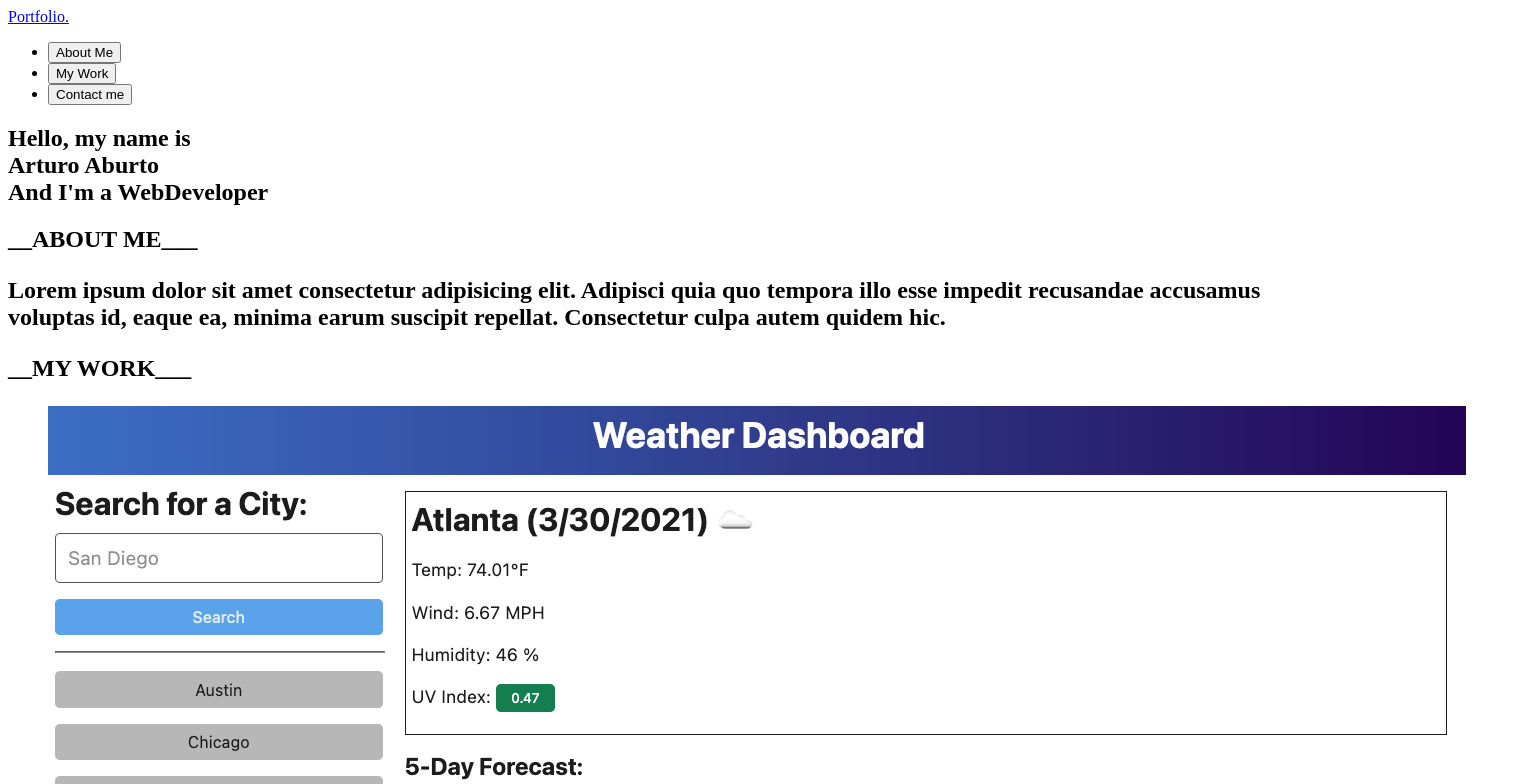
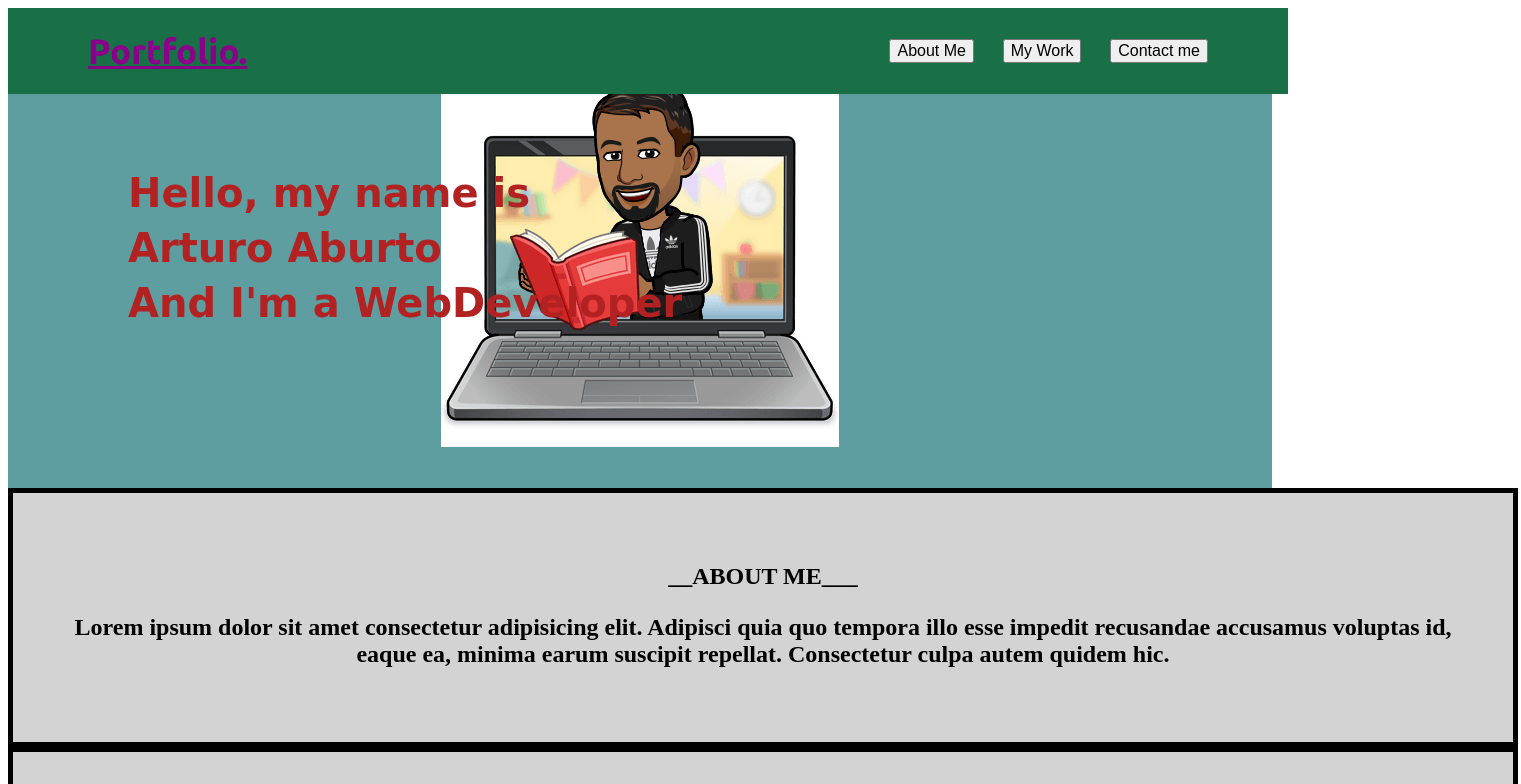
Before and after one commit to aburtoa/professional-portfolio, a plain HTML site: page index.html in a window 1280 px wide. Shown: the top 784 px of the page, 1521 px wide, since content can reach past the window. Drawn offline with nearby package versions, Linux system fonts and the light colour scheme.

Commit message:
updated css

```diff
--- a/index.html
+++ b/index.html
@@ -47,19 +47,19 @@
 <div class="MY WORK" id="MW">
     <div class="MW">
         <h2>__MY WORK___
-            <figure class="project1">
+            <figure class="project#1">
                 <a href="https://aburtoa.github.io/Weather--Dashboard/">
                     <img src="./06-server-side-apis-homework-demo.png" class="workimg" alt="Weather--Dashboard">
                 </a>
             </figure>
 
-            <figure class="project2">
+            <figure class="project#2">
                 <a href="https://arnoldlee60.github.io/Coding-Bookmarks//">
-                <img src="#" class="workimg2" alt="Coding-Bookmarks">
+                <img src="images/" class="workimg2" alt="Coding-Bookmarks">
             </a>
             </figure>
 
-            <figure class="project3">
+            <figure class="project#3">
                 <a href="https://aburtoa.github.io/Password_Generator/">
                 <img src="./03-javascript-homework-demo.png" class="workimg3" alt="Password_Generator">
             </a>
--- a/style.css
+++ b/style.css
@@ -1,45 +1,120 @@
-header {
-    padding: 20px 35px;
-    background-color: #19706c;
-    display:flex;
+@import url('https://fonts.googleapis.com/css2?family=Poppins:wght@400;500;700&family=Ubuntu:wght@400;500;700&display=swap');
+h1 {
+    margin: 0;
+    padding: 0;
+    box-sizing: border-box;
+    text-decoration: none;
+}
+
+.max-width{
+    max-width:  1300px;
+    padding: 0 80px;
+    margin: auto;
+}
+/* navbar styling */
+.navbar{
+    position: fixed;
+    width: 100%;
+    padding: 15px 0;
+    background-color: #197047;
+    font-family: "Ubuntu", sans-serif;
+}
+.navbar .max-width{
+    display: flex;
+    align-items: center;
     justify-content: space-between;
-    flex-wrap: wrap;
-     }
+}
+.navbar .logo a{
+    color: darkmagenta;
+    font-size: 35px;
+    font-weight: 600;
+}
+.navbar .menu li{
+    list-style: none;
+    display: inline-block;
 
-     header nav {
-        margin: 7px 0;
-      }
+}
 
-    header nav ul {
-      display: flex;
-      flex-wrap: wrap;
-      justify-content: space-between;
-      align-items: center;
-      list-style: none;
-      }
 
-    header nav ul li a {
-        margin: 0 30px;
-        font-weight: lighter;
-        font-size: 1.3vw;
-        color: var(--primary-color);
-        text-decoration: none;
-        border-bottom: 2px solid;
-        padding-bottom: 2px;
-      }
+   .navbar .menu li a{
+       color: #fff;
+       font-size: 18px;
+       font-weight: 500;
+       margin-left: 25px;
+   }
 
-      .about{
-        padding: 20px 35px;
-        background-color: #19706c;
-        display:flex;
-        justify-content: space-between;
-        flex-wrap: wrap;
-         }
+   /* home section styling */
+   .home{
+       display: flex;
+       background: url("images/Arturo\ pic.png") no-repeat center;
+       height: 60vh;
+       color: firebrick;
+       min-height: 400px;
+       font-family: 'Ubuntu', sans-serif;
+       background-color: cadetblue;
+       font-family: 'Fredericka the Great', cursive;
+   }
 
-         .MyWork{
-            padding: 5px 10px;
-            background-color: #19706c;
-            display:flex;
-            justify-content: space-between;
-            flex-wrap: wrap;
-             }
+   .home .max-width{
+       margin: auto 5px auto 40px;
+   }
+   .home .home-content .intro-a{
+    font-size: 40px;
+    margin: 5px 0;
+    height: 50px;
+   }
+   .home .home-content .intro-b{
+    font-size: 40px;
+    margin: 5px 0;
+    height: 50px;
+}
+.home .home-content .intro-c{
+    font-size: 40px;
+    margin: 5px 0;
+    height: 50px2
+
+}
+.me {
+    background-color: lightgrey;
+  width:1400px;
+  border:5px solid black;
+  padding: 50px;
+  margin: auto;
+  text-align: center;
+  align-items: center;
+  grid-template-columns: 10px;
+
+
+
+  }
+
+  .MW {
+    background-color: lightgrey;
+  width:1400px;
+  border:5px solid black;
+  padding: 50px;
+  margin: auto;
+  text-align: center;
+  align-items: center;
+  grid-template-columns: 10px;
+
+
+  }
+
+  .CM{
+    background-color: lightgrey;
+  width:1400px;
+  border:5px solid black;
+  padding: 50px;
+  margin: auto;
+  text-align: center;
+  align-items: center;
+ grid-template-columns: 10px;
+
+
+  }
+
+  button{
+      font-size: 16px;
+
+  }
```
